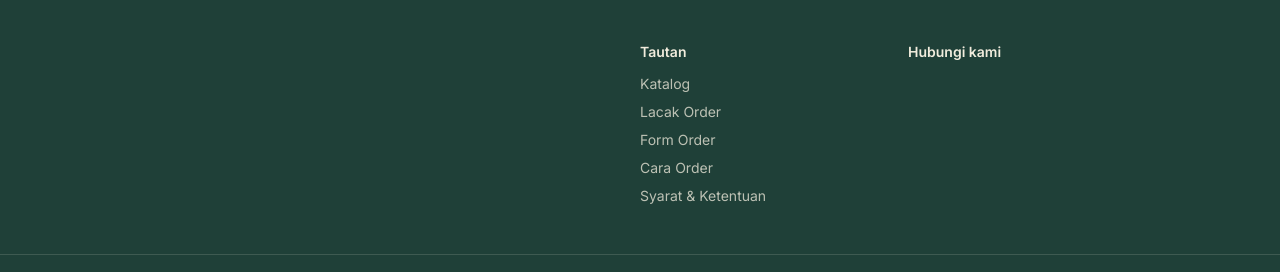
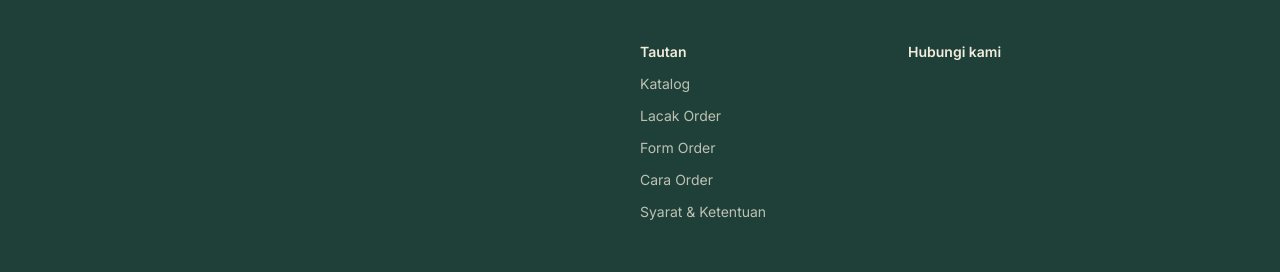
Before and after one commit to mpratama17/pejastip-handal, a Next.js app: page /catalogue in a window 1280 px wide. Shown: the part 564-836 px from the top of the page. Built offline with nearby package versions, Linux system fonts and the light colour scheme; no server answers; the database is empty.

Commit message:
Footer: area sentuh link lebih besar di HP (±28px)

```diff
--- a/components/public/site-footer.tsx
+++ b/components/public/site-footer.tsx
@@ -24,10 +24,10 @@ export function SiteFooter() {
 
         <div>
           <p className="text-sm font-semibold">Tautan</p>
-          <ul className="mt-3 flex flex-col gap-2 text-sm text-bg/75">
+          <ul className="mt-2 flex flex-col gap-1 text-sm text-bg/75">
             {QUICK_LINKS.map((l) => (
               <li key={l.href}>
-                <Link href={l.href} className="hover:text-bg hover:underline">
+                <Link href={l.href} className="inline-block py-1 hover:text-bg hover:underline">
                   {l.label}
                 </Link>
               </li>
@@ -37,17 +37,17 @@ export function SiteFooter() {
 
         <div>
           <p className="text-sm font-semibold">Hubungi kami</p>
-          <ul className="mt-3 flex flex-col gap-2 text-sm text-bg/75">
+          <ul className="mt-2 flex flex-col gap-1 text-sm text-bg/75">
             {s?.wa_admin_number && (
               <li>
-                <a href={waLink(s.wa_admin_number)} target="_blank" rel="noopener noreferrer" className="hover:text-bg hover:underline">
+                <a href={waLink(s.wa_admin_number)} target="_blank" rel="noopener noreferrer" className="inline-block py-1 hover:text-bg hover:underline">
                   WhatsApp admin
                 </a>
               </li>
             )}
             {s?.wa_group_link && (
               <li>
-                <a href={s.wa_group_link} target="_blank" rel="noopener noreferrer" className="hover:text-bg hover:underline">
+                <a href={s.wa_group_link} target="_blank" rel="noopener noreferrer" className="inline-block py-1 hover:text-bg hover:underline">
                   Grup WhatsApp
                 </a>
               </li>
@@ -58,7 +58,7 @@ export function SiteFooter() {
                   href={`https://instagram.com/${s.instagram_handle.replace(/^@/, "")}`}
                   target="_blank"
                   rel="noopener noreferrer"
-                  className="hover:text-bg hover:underline"
+                  className="inline-block py-1 hover:text-bg hover:underline"
                 >
                   Instagram @{s.instagram_handle.replace(/^@/, "")}
                 </a>
```
